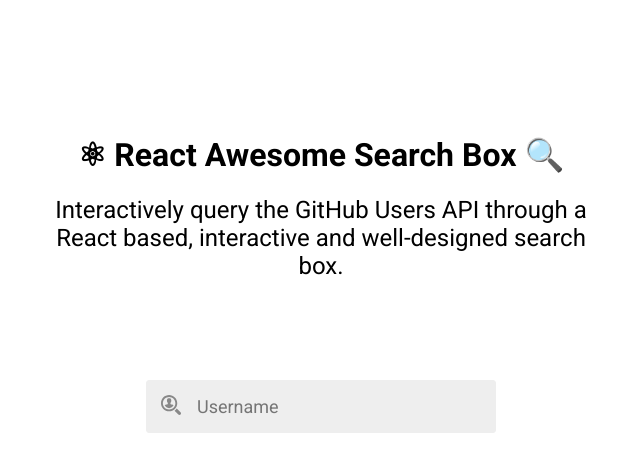
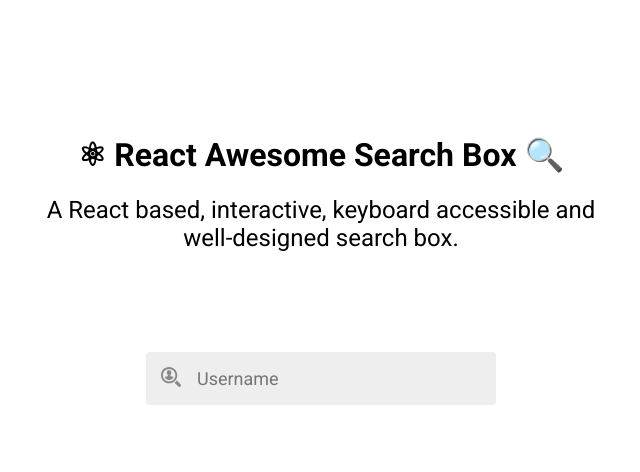
Before and after one commit to Francesco-Rizzi/React-Awesome-Search-Box, a React (Create React App) app: page / in a window 1280 px wide. Shown: the top 472 px of the page, without its empty margins (319-959 px from the left). Built offline with nearby package versions, Linux system fonts and the light colour scheme.

Commit message:
RELATED BRANCH: master; MESSAGE: copy change

```diff
--- a/public/index.html
+++ b/public/index.html
@@ -10,7 +10,7 @@
 		<link rel="shortcut icon" href="%PUBLIC_URL%/favicon.ico">
 
 		<title>React Awesome Search Box | Francesco Rizzi</title>
-		<meta name="description" content="Interactively query the GitHub Users API through a React based, interactive and well-designed search box.">
+		<meta name="description" content="A React based, interactive, keyboard accessible and well-designed search box.">
 
 		<link href="https://fonts.googleapis.com/css?family=Roboto:400,700" rel="stylesheet">
 
--- a/src/components/Header.js
+++ b/src/components/Header.js
@@ -5,7 +5,7 @@
 	render(){
 		return (<header className="app-header">
 			<h1><span role='img' aria-label="emojis">⚛</span> React Awesome Search Box <span role='img' aria-label="emojis">🔍</span></h1>
-			<h2 className='app-subtitle'>Interactively query the GitHub Users API through a React based, interactive and well-designed search box.</h2>
+			<h2 className='app-subtitle'>A React based, interactive, keyboard accessible and well-designed search box.</h2>
 		</header>);
 	}
 
```
Also changed, not shown: 1 other file (tests, documents, lock files or other folders).
